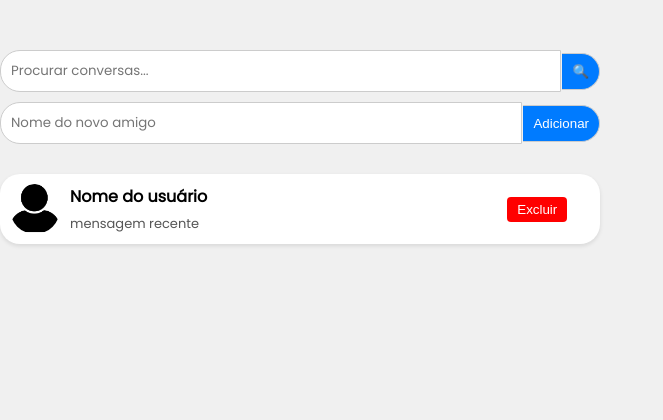
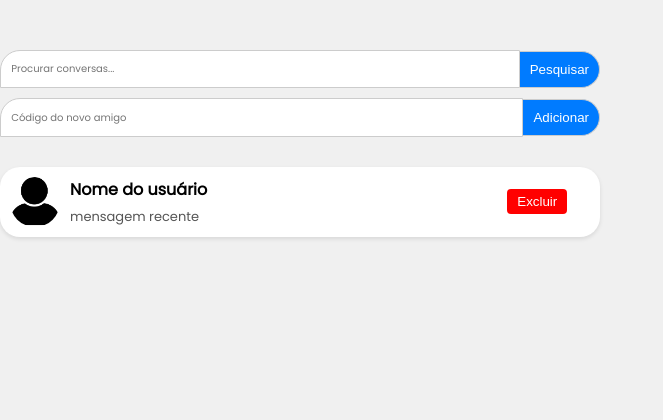
Before and after one commit to Gladistony/Aplicativo-Projeto-Interdisciplinar-2, a PHP site: page /Paginas/telaDeAmigos.html in a window 1280 px wide. Shown: the top 420 px of the page, without its empty margins (0-663 px from the left). After the commit the page ends 239 px from the top, so only its background shows below. Run offline with PHP 8.4, Linux system fonts and the light colour scheme.

Commit message:
Algumas alterações na tela

```diff
--- a/Paginas/telaDeAmigos.html
+++ b/Paginas/telaDeAmigos.html
@@ -4,12 +4,12 @@
     <header id="barra-superior">
 
         <section class="container-pesquisa">
-            <input type="text" id="barra-pesquisa" placeholder="Procurar conversas...">
-            <button id="botao-pesquisa">🔍</button>
+            <input type="text" id="barra-pesquisa" placeholder="Procurar conversas..." name="buscarConversa">
+            <button id="botao-pesquisa" name="pesquisar">Pesquisar </button>
         </section>
         <section class="container-adicionar-amigo">
-            <input type="text" id="novo-amigo" placeholder="Nome do novo amigo">
-            <button id="botao-adicionar-amigo">Adicionar</button>
+            <input type="text" id="novo-amigo" placeholder="Código do novo amigo" name="codigoDoAmigo">
+            <button id="botao-adicionar-amigo" name="adicionar"> Adicionar </button>
         </section>
 
     </header>
@@ -23,7 +23,7 @@
 
             </section>
 
-            <a href="**"><button type="button"> Excluir </button></a>
+            <a href="**"><button type="button" name="excluir"> Excluir </button></a>
 
         </section>
     </main>
--- a/Styles/estilo_tela-de-amigos.css
+++ b/Styles/estilo_tela-de-amigos.css
@@ -46,12 +46,15 @@ header {
 #barra-pesquisa,
 #novo-amigo {
     flex-grow: 1;
-    padding: 10px;
+    padding: 10.2px;
     border: 1px solid #ccc;
-    border-radius: 20px 0 0 20px;
+    border-radius: 20px 0 0 0;
     font-family: "Poppins";
-    margin-right: -299px;
+    margin-right: -300px;
+    font-size: x-small;
 }
+
+
 
 #botao-pesquisa,
 #botao-adicionar-amigo {
@@ -62,7 +65,10 @@ header {
     background-color: #007bff;
     color: #fff;
     cursor: pointer;
+
 }
+
+
 
 #botao-pesquisa:hover,
 #botao-adicionar-amigo:hover {
```
